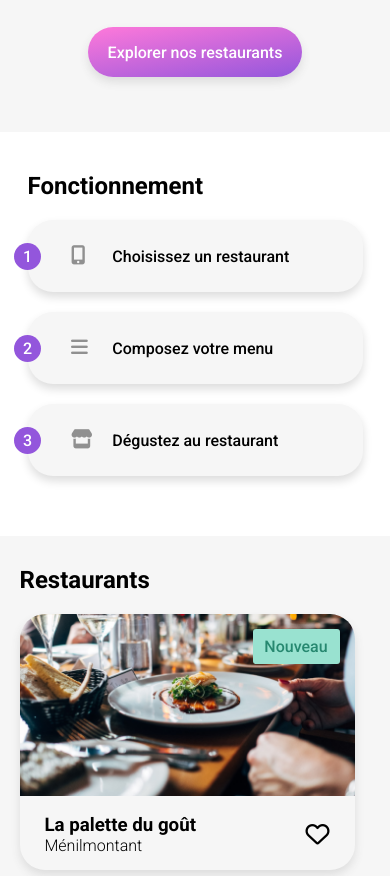
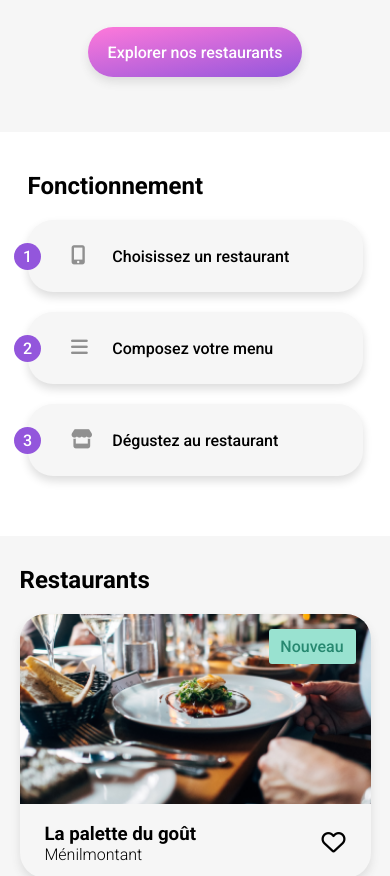
Before and after one commit to greskelll/ocProject3, a plain HTML site: page index.html in a window 390 px wide. Shown: the part 229-1105 px from the top of the page. Drawn offline with Linux system fonts and the light colour scheme; a web font is replaced by a local one.

Commit message:
correction carte mobile

```diff
--- a/sass/Pages/_index.scss
+++ b/sass/Pages/_index.scss
@@ -144,7 +144,7 @@ nav {
     &__card {
         @include rounded-with-shadow;
         margin: 20px 0;
-        width: 335px;
+        width: 100%;
 
         @media (min-width:1024px) {
             width: 24%;
```
Also changed, not shown: assets/css/style.css, 1 other file.
